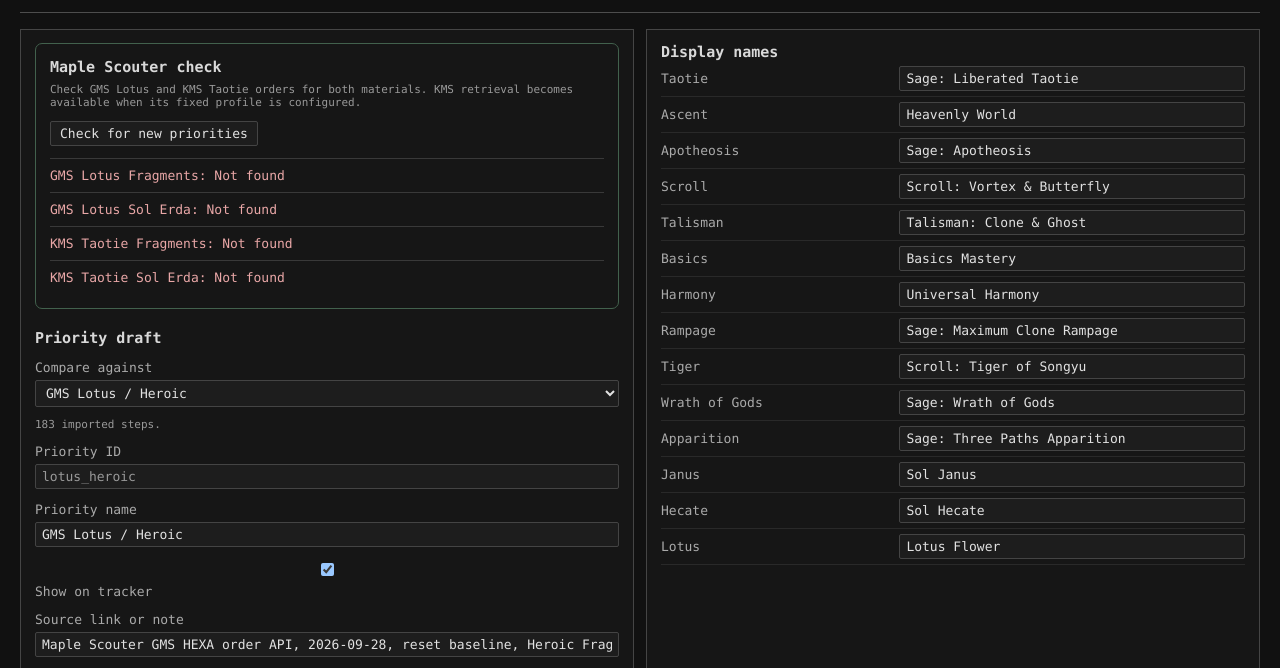
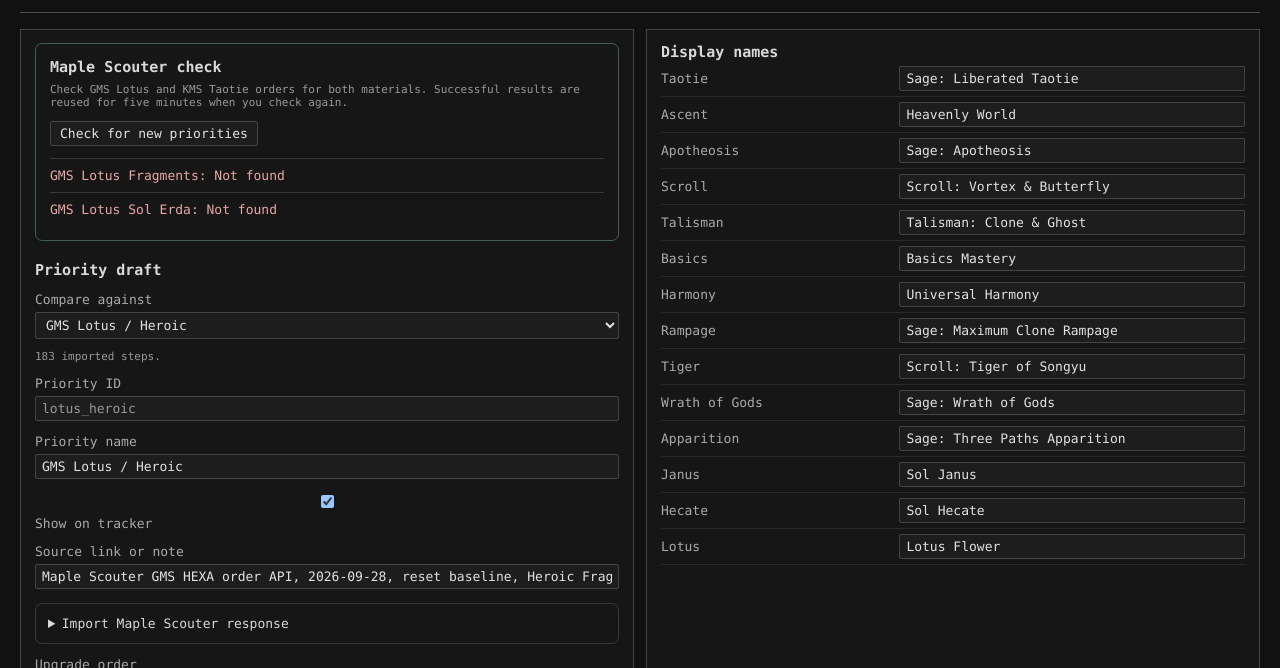
Before and after one commit to soushityphon/hexa-matrix-tracker, a website with bundled scripts: page priority-review.html in a window 1280 px wide. Both pictures are taken after a click on the button "Check for new priorities". Shown: the part 80-748 px from the top of the page. Built offline with nearby package versions, Linux system fonts and the light colour scheme; no server answers.

Commit message:
Handle empty order comparison and reduce repeated Scouter requests

```diff
--- a/priority-review.html
+++ b/priority-review.html
@@ -14,7 +14,7 @@
       <section class="panel">
         <div class="source-check">
           <h2>Maple Scouter check</h2>
-          <p class="fine">Check GMS Lotus and KMS Taotie orders for both materials. KMS retrieval becomes available when its fixed profile is configured.</p>
+          <p class="fine">Check GMS Lotus and KMS Taotie orders for both materials. Successful results are reused for five minutes when you check again.</p>
           <button id="retrieve" type="button">Check for new priorities</button>
           <div id="checks" role="status"></div>
         </div>
--- a/priority-review.js
+++ b/priority-review.js
@@ -10,6 +10,9 @@
 let importedNodes = [];
 let importedStatIcons = {};
 let version = null;
+const recentOrders = new Map();
+const recentFailures = new Map();
+const recentOrderMs = 5 * 60 * 1000;
 try { saved = JSON.parse(localStorage.getItem(key) || '{}') || {}; } catch { saved = {}; }
 
 function sameSteps(a, b) {
@@ -142,15 +145,27 @@
 document.addEventListener('input', persist);
 async function checkMode(mode) {
   try {
-    const response = await fetch('/api/hexa-order', {
-      method: 'POST', headers: { 'Content-Type': 'application/json' }, body: JSON.stringify({ mode })
-    });
-    if (!response.ok) throw new Error((await response.text()).slice(0, 160) || `Request returned ${response.status}`);
-    const result = await response.json();
+    const failure = recentFailures.get(mode);
+    if (failure && Date.now() - failure.at < 60_000) return { mode, error: `${failure.error} Try again in a minute.` };
+    const cached = recentOrders.get(mode);
+    let result;
+    if (cached && Date.now() - cached.at < recentOrderMs) result = cached.result;
+    else {
+      const response = await fetch('/api/hexa-order', {
+        method: 'POST', headers: { 'Content-Type': 'application/json' }, body: JSON.stringify({ mode })
+      });
+      if (!response.ok) throw new Error((await response.text()).slice(0, 160) || `Request returned ${response.status}`);
+      result = await response.json();
+      recentOrders.set(mode, { at: Date.now(), result });
+      recentFailures.delete(mode);
+    }
     const extracted = extractScouterOrder(result, mode);
     const match = extracted.unknown.length ? null : matchingVersion(extracted.steps, mode);
     return { mode, result, steps: extracted.count, unknown: extracted.unknown.length, issues: extracted.validation.issues.length, match };
-  } catch (error) { return { mode, error: error.message }; }
+  } catch (error) {
+    recentFailures.set(mode, { at: Date.now(), error: error.message });
+    return { mode, error: error.message };
+  }
 }
 function renderCheck(check) {
   const row = document.createElement('div');
@@ -180,10 +195,12 @@
 }
 $('#retrieve').addEventListener('click', async () => {
   $('#retrieve').disabled = true;
-  $('#checks').textContent = 'Checking Fragments and Sol Erda…';
-  const checks = await Promise.all(['lotus_heroic', 'lotus_interactive', 'taotie_heroic', 'taotie_interactive'].map(checkMode));
   $('#checks').replaceChildren();
-  checks.forEach(renderCheck);
+  const modes = ['lotus_heroic', 'lotus_interactive', 'taotie_heroic', 'taotie_interactive'];
+  for (const [index, mode] of modes.entries()) {
+    if (index && !recentOrders.has(mode)) await new Promise(resolve => setTimeout(resolve, 2000));
+    renderCheck(await checkMode(mode));
+  }
   $('#retrieve').disabled = false;
 });
 $('#inspect').addEventListener('click', () => {
--- a/scouter-extract.js
+++ b/scouter-extract.js
@@ -3,7 +3,7 @@
 import { inspectScouterResponse, resolveScouterResponse } from './scouter-import.js';
 
 const integer = value => Number.isInteger(value) && value >= 0;
-const same = (a, b) => a.skill === b.skill && a.level === b.level;
+const same = (a, b) => !!a && !!b && a.skill === b.skill && a.level === b.level;
 
 /** Extract only order data from a Scouter response. The player's profile is never copied. */
 export function extractScouterOrder(response, mode, mappings = {}) {
--- a/worker.js
+++ b/worker.js
@@ -57,7 +57,9 @@
           body: JSON.stringify(payload),
           signal: AbortSignal.timeout(25_000)
         });
-        if (!upstream.ok) return new Response(`Maple Scouter returned ${upstream.status}`, { status: 502 });
+        if (!upstream.ok) return new Response([429, 430].includes(upstream.status)
+          ? `Maple Scouter returned ${upstream.status}. Wait a few minutes before checking again.`
+          : `Maple Scouter returned ${upstream.status}`, { status: 502 });
         const result = await upstream.json();
         if (!Array.isArray(result?.class_hexa) || !result.class_hexa.length) return new Response('Maple Scouter returned an unexpected order', { status: 502 });
         return Response.json(result, { headers: { 'Cache-Control': 'no-store' } });
```
Also changed, not shown: tests/data.test.mjs (+1 -0 lines), tests/worker.test.mjs (+2 -0 lines).
